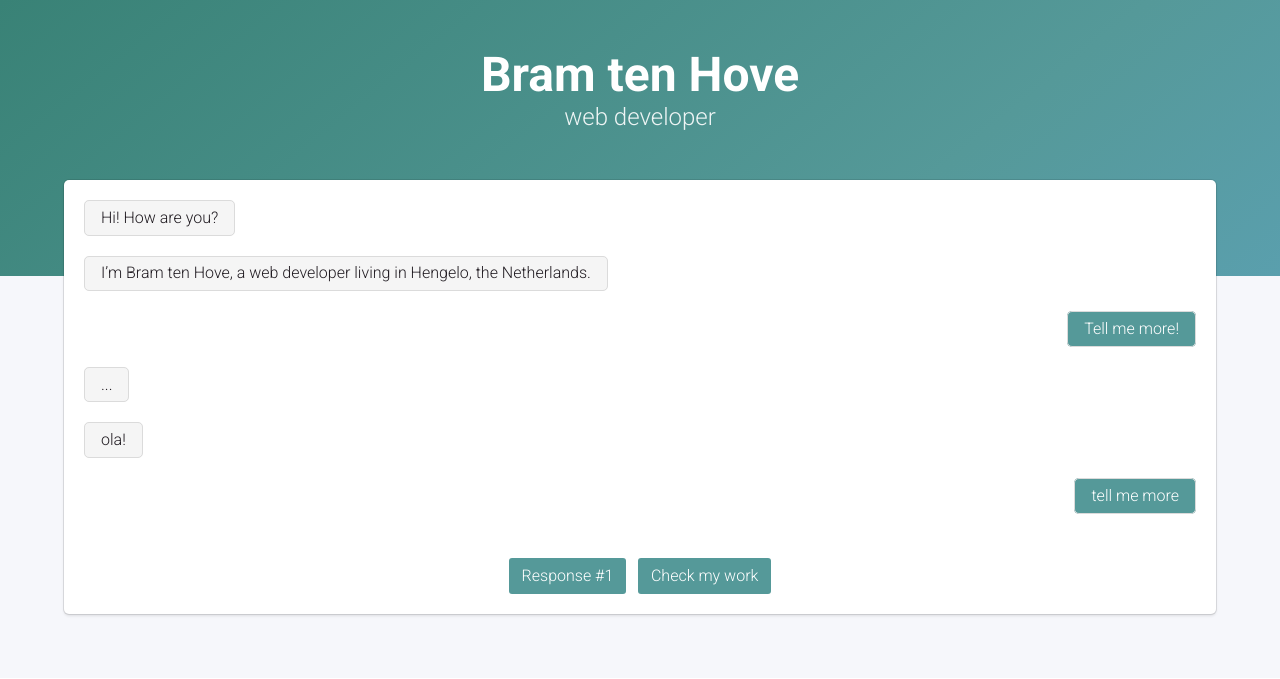
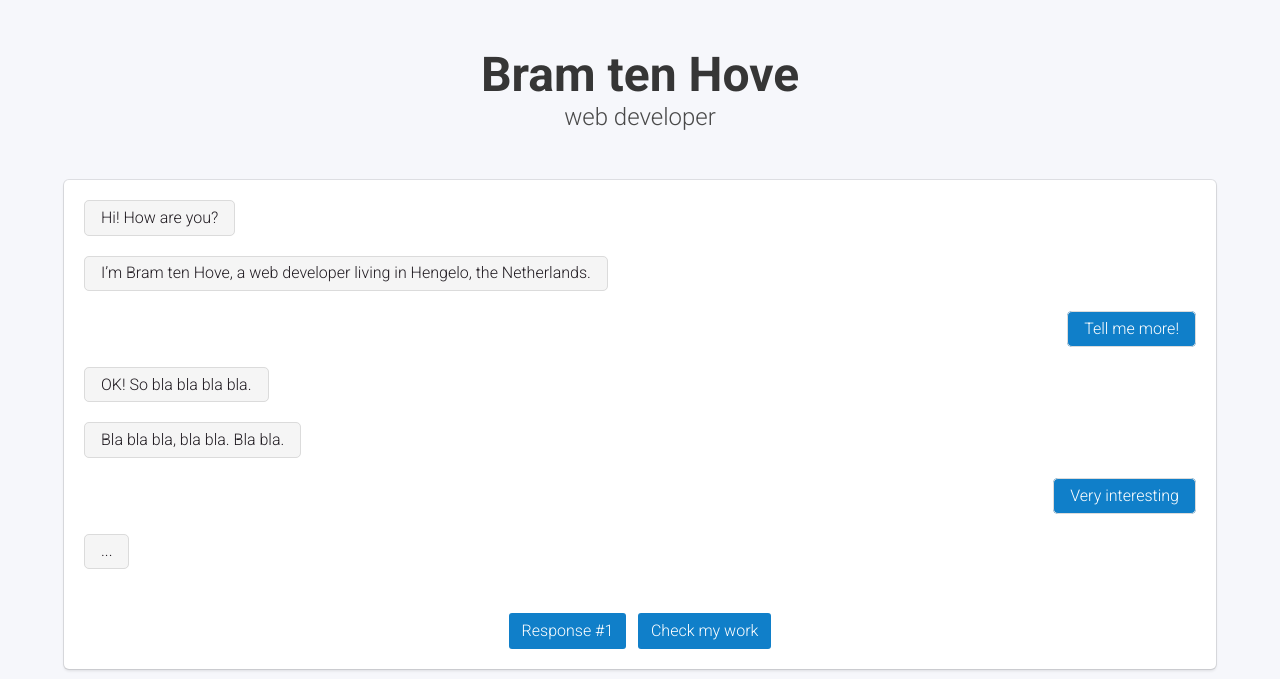
Before and after one commit to bramtenhove/bramtenhove.nl, a PHP site: page / in a window 1280 px wide. Shown: the top 679 px of the page. Run offline with PHP 8.4, Linux system fonts and the light colour scheme; some libraries are stand-ins or nearby versions; some web fonts are replaced.

Commit message:
Add some images, fix some colours

```diff
--- a/assets/js/main.min.js
+++ b/assets/js/main.min.js
@@ -1 +1 @@
-function getSentences(){}function display(s,e){var a=document.querySelectorAll("#chat .messages")[0],t="",l=document.createElement("div");addClass(l,"columns"),e&&(addClass(l,"is-clearfix"),t=" visitor is-pulled-right"),l.innerHTML='<div class="column"><article class="message'+t+'"><div class="message-body">'+s+"</div></article></div>",a.appendChild(l)}function hasClass(s,e){return s.classList?s.classList.contains(e):new RegExp("\\b"+e+"\\b").test(s.className)}function addClass(s,e){s.classList?s.classList.add(e):hasClass(s,e)||(s.className+=" "+e)}document.addEventListener("DOMContentLoaded",function(){getSentences(),display("ola!"),display("tell me more",!0)},!1);
+function getSentences(){}function display(s,a){var e=document.querySelectorAll("#chat .messages")[0],l="",t=document.createElement("div");addClass(t,"columns"),a&&(addClass(t,"is-clearfix"),l=" visitor is-pulled-right"),t.innerHTML='<div class="column"><article class="message'+l+'"><div class="message-body">'+s+"</div></article></div>",e.appendChild(t)}function hasClass(s,a){return s.classList?s.classList.contains(a):new RegExp("\\b"+a+"\\b").test(s.className)}function addClass(s,a){s.classList?s.classList.add(a):hasClass(s,a)||(s.className+=" "+a)}document.addEventListener("DOMContentLoaded",function(){getSentences(),display("OK! So bla bla bla bla."),display("Bla bla bla, bla bla. Bla bla."),display("Very interesting",!0),display("...")},!1);
--- a/index.html
+++ b/index.html
@@ -17,7 +17,7 @@
 </head>
 <body>
 
-<section id="hero-title" class="hero is-primary is-medium is-bold has-text-centered">
+<section id="hero-title" class="hero is-medium is-bold has-text-centered">
   <div class="hero-body">
     <div class="container">
       <h1 class="title">
@@ -59,15 +59,6 @@
         </article>
       </div>
     </div>
-    <div class="columns">
-      <div class="column">
-        <article class="message">
-          <div class="message-body">
-            ...
-          </div>
-        </article>
-      </div>
-    </div>
   </div>
 
   <div class="columns responses">
@@ -94,7 +85,7 @@
 
 <section id="callout" class="section is-medium is-hidden-mobile">
   <div class="container has-text-centered">
-    <a href="#contact" class="button is-large is-dark is-outlined">Get in touch</a>
+    <a href="#contact" class="button is-medium is-primary">Get in touch</a>
   </div>
 </section>
 
--- a/source/js/main.js
+++ b/source/js/main.js
@@ -83,6 +83,8 @@ function addClass(el, className) {
  */
 document.addEventListener("DOMContentLoaded", function() {
   getSentences();
-  display('ola!');
-  display('tell me more', true);
+  display('OK! So bla bla bla bla.');
+  display('Bla bla bla, bla bla. Bla bla.');
+  display('Very interesting', true);
+  display('...');
 }, false);
--- a/source/styles/base/_defaults.scss
+++ b/source/styles/base/_defaults.scss
@@ -1,6 +1,6 @@
 /* Colors */
 $body-background-color: rgb(246,247,251);
-$primary: rgb(85,153,153);
+$primary: rgb(16,127,201);
 $text: rgb(32,27,33);
 
 /* Fonts */
--- a/source/styles/base/_layout.scss
+++ b/source/styles/base/_layout.scss
@@ -20,7 +20,7 @@
 
   .container {
     @include desktop {
-      top: 4rem;
+      top: 7rem;
     }
   }
 }
```
Also changed, not shown: assets/css/main.css, assets/img/bgimg3.jpg (added), assets/img/bgimg4.jpg (added), assets/img/bgimg5.jpg (added), 1 other file.
